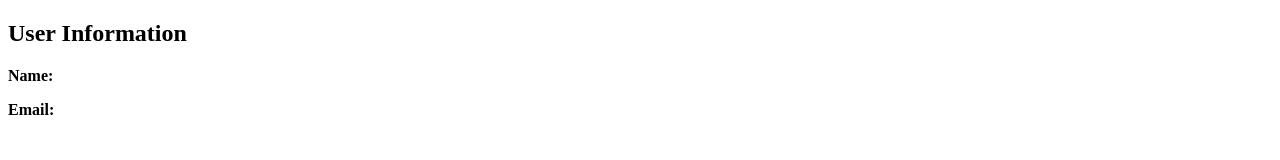
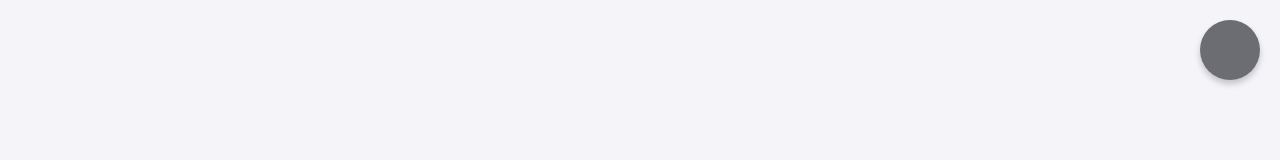
Before and after one commit to ManigandanCR-7/OTT-tz, a website: page public/index.html in a window 1280 px wide. Drawn offline with Linux system fonts and the light colour scheme.

Commit message:
Update index.html

```diff
--- a/public/index.html
+++ b/public/index.html
@@ -1,5 +1,102 @@
 <!DOCTYPE html>
 <html lang="en">
+    <style>
+    body {
+      font-family: Arial, sans-serif;
+      margin: 0;
+      padding: 0;
+      background: #f4f4f9;
+    }
+
+    /* Button to trigger the pop-up */
+    #popup-btn {
+      position: fixed;
+      top: 20px;
+      right: 20px;
+      width: 60px;
+      height: 60px;
+      border-radius: 50%;
+      background: #02030b8f;
+      color: white;
+      font-size: 30px;
+      display: flex;
+      justify-content: center;
+      align-items: center;
+      cursor: pointer;
+      box-shadow: 0 4px 6px rgba(0, 0, 0, 0.2);
+      transition: background 0.3s ease, transform 0.3s ease;
+    }
+
+    /* Hover effect on button */
+    #popup-btn:hover {
+      background: #00000092;
+      transform: scale(1.1);
+    }
+
+    /* Pop-up Info Bar (Initially hidden) */
+    #popup-bar {
+      position: fixed;
+      top: 20px; /* Align it just below the button */
+      right: 20px;
+      width: 300px;
+      height: 0;
+      background: rgba(0, 0, 0, 0.8);
+      color: #fff;
+      padding: 0 20px;
+      border-radius: 20px;
+      overflow: hidden; /* Hide content until expanded */
+      transition: height 0.5s ease, padding 0.3s ease;
+      box-shadow: 0 4px 8px rgba(0, 0, 0, 0.3);
+    }
+
+    /* Content inside pop-up */
+    #popup-bar .user-info {
+      text-align: center;
+      opacity: 0;
+      transition: opacity 0.3s ease;
+    }
+
+    #popup-bar img {
+      width: 80px;
+      height: 80px;
+      border-radius: 50%;
+      margin-bottom: 15px;
+    }
+
+    #popup-bar h2 {
+      font-size: 22px;
+      margin-bottom: 10px;
+    }
+
+    #popup-bar p {
+      font-size: 16px;
+      margin-bottom: 20px;
+    }
+
+    #popup-bar .credits {
+      font-size: 18px;
+      font-weight: bold;
+      color: #ffffff;
+    }
+
+    /* Close button inside pop-up */
+    #popup-bar .close-btn {
+      position: absolute;
+      top: 15px;
+      left: 15px;
+      background: none;
+      border: none;
+      font-size: 24px;
+      color: #fff;
+      cursor: pointer;
+      transition: color 0.3s ease;
+    }
+
+    #popup-bar .close-btn:hover {
+      color: #ff4d4d;
+    }
+
+  </style>
 <head>
     <meta charset="UTF-8">
     <meta name="viewport" content="width=device-width, initial-scale=1.0">
@@ -8,7 +105,7 @@
 </head>
 <body>
     <!-- Google Sign-In Button -->
-    <div id="g_id_onload"
+    <div id="popup-btn"
          data-client_id="382027941440-35fmph7hti4d30rb5fcaposg1nvcltmt.apps.googleusercontent.com"
          data-context="signin"
          data-callback="handleCredentialResponse"
@@ -17,7 +114,7 @@
     <div class="g_id_signin" data-type="standard"></div>
 
     <!-- Display User Information -->
-    <div id="user-info" style="margin-top: 20px;">
+    <div id="popup-bar" style="margin-top: 20px;">
         <h2>User Information</h2>
         <p><strong>Name:</strong> <span id="user-name"></span></p>
         <p><strong>Email:</strong> <span id="user-email"></span></p>
```
